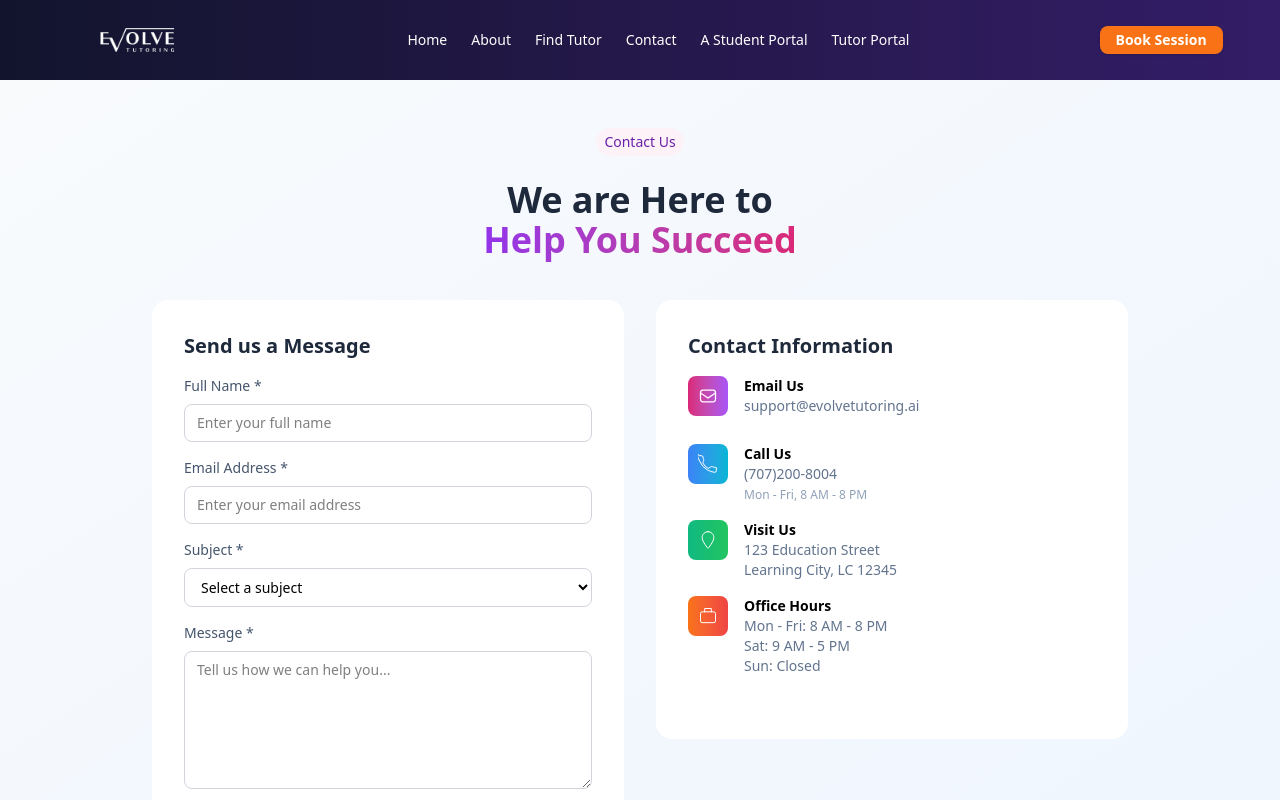
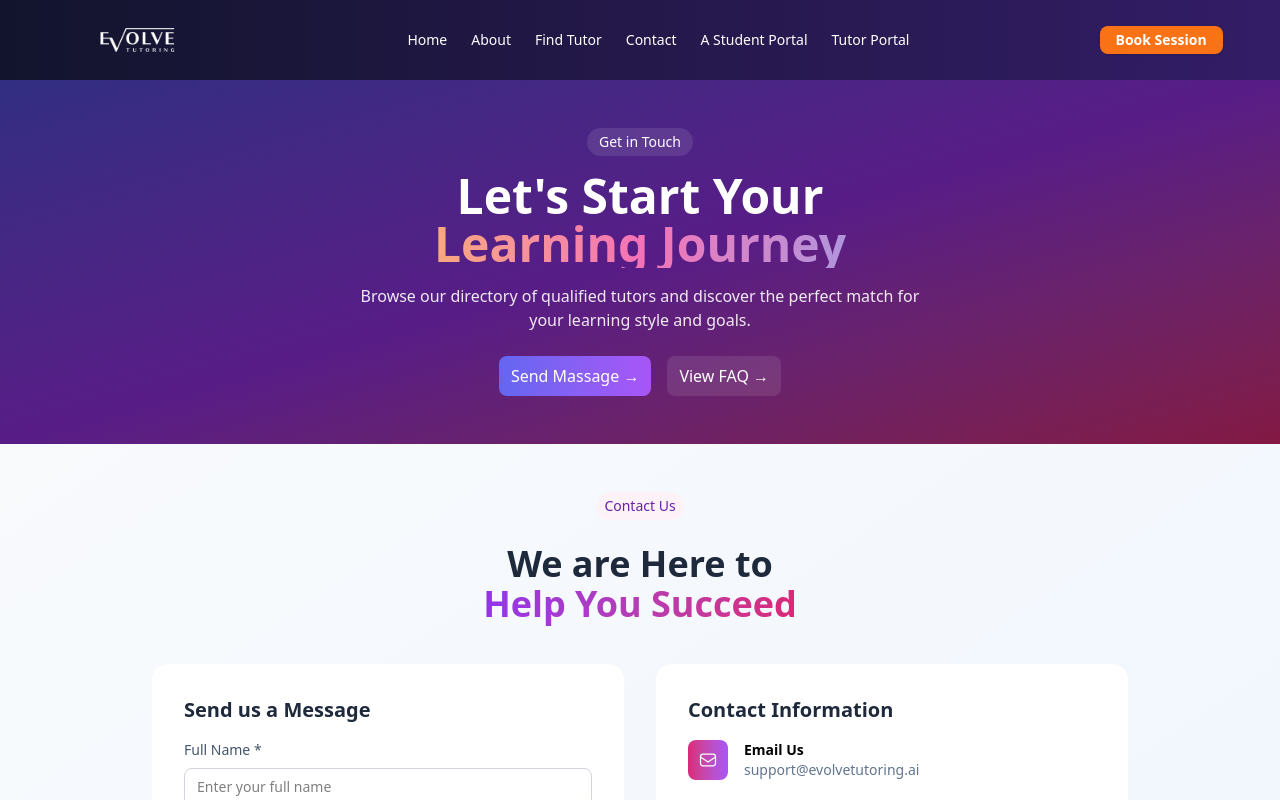
Before and after one commit to tushu003/lms-system, a Next.js app: page /contact in a window 1280 px wide. Shown: the top 800 px of the page. Built offline with nearby package versions, Linux system fonts and the light colour scheme.

Commit message:
this banner section is completed

```diff
--- a/app/(client)/contact/_components/contact-banner.tsx
+++ b/app/(client)/contact/_components/contact-banner.tsx
@@ -5,14 +5,14 @@ export default function ContactBanner() {
     <div className="bg-gradient-to-br from-[#312E81] via-[#581C87] to-[#831843] py-12">
       <div className="max-w-3xl mx-auto px-4 text-center">
         <span className="inline-flex items-center justify-center px-3 py-1 rounded-full text-sm bg-white/10 text-white mb-4">
-          Expert Tutors
+          Get in Touch
         </span>
 
         <h2 className="text-4xl sm:text-5xl font-bold text-white">
-          Find Your Perfect
+          Let's Start Your
           <br />
           <span className="block bg-gradient-to-r from-[#FACC15] via-[#F472B6] to-[#60A5FA] bg-clip-text text-transparent">
-            Learning Partner
+            Learning Journey
           </span>
         </h2>
 
@@ -20,8 +20,9 @@ export default function ContactBanner() {
           Browse our directory of qualified tutors and discover the perfect
           match for <br /> your learning style and goals.
         </p>
-        <div>
-            <input type="search" value="Search by name, subject, or keyword..." className="lg:w-80 mt-4 text-white/80 bg-white/20 text-[12px] py-2 rounded-[8px] px-4" />
+        <div className="flex justify-center items-center gap-4 mt-4">
+            <button className="btn bg-gradient-to-r from-[#6366F1] mt-2 to-[#A855F7] hover:bg-amber-100 text-white px-3 py-2 rounded-lg">Send Massage →</button>
+            <button className="btn bg-white/10 hover:bg-amber-100 text-white px-3 py-2 mt-2 rounded-lg">View FAQ →</button>
         </div>
 
       </div>
--- a/app/(client)/contact/page.tsx
+++ b/app/(client)/contact/page.tsx
@@ -1,9 +1,11 @@
 import React from 'react'
 import ContactFormSection from './_components/ContactFormSection'
+import ContactBanner from './_components/contact-banner'
 
 export default function Contact() {
   return (
     <div>
+      <ContactBanner />
       <ContactFormSection />
     </div>
   )
```
